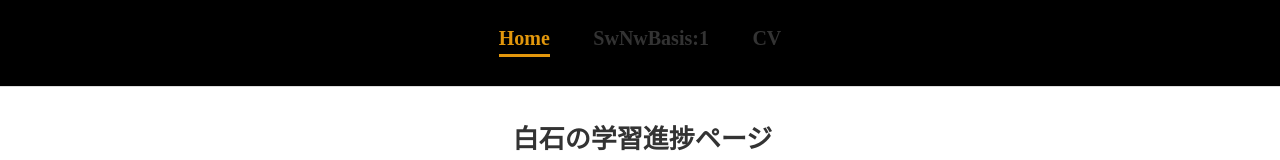
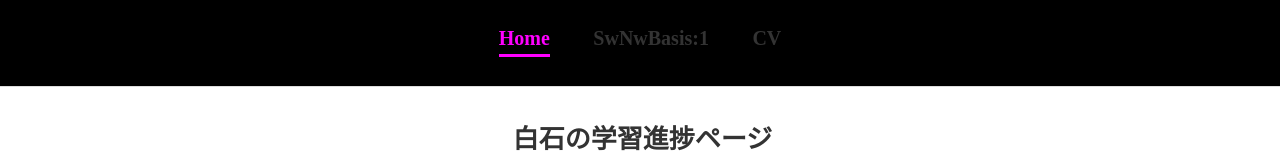
Before and after one commit to KUAD-XtechDesign/simple-page-Unname-addictioner, a plain HTML site: page index.html in a window 1280 px wide. Shown: the top 160 px of the page. Drawn offline with Linux system fonts and the light colour scheme.

Commit message:
カラー変更

```diff
--- a/assets/css/custom.css
+++ b/assets/css/custom.css
@@ -1,7 +1,7 @@
 /* body{
     font-family: Meiryo,sans-serif;
     font-weight: bold;
-    color: #00ff00;
+    color: #FF00FF;
     letter-spacing: 5px;
     line-height: 2;
 } */
@@ -87,12 +87,12 @@ header {
 
 #main_nav li a:hover,
 #main_nav li span{
-    color:#e2970c;
+    color:#FF00FF;
 
 }
 
 #main_nav li span{
-    border-bottom: 3px solid #e2970c;
+    border-bottom: 3px solid #FF00FF;
 }
 
 
```
